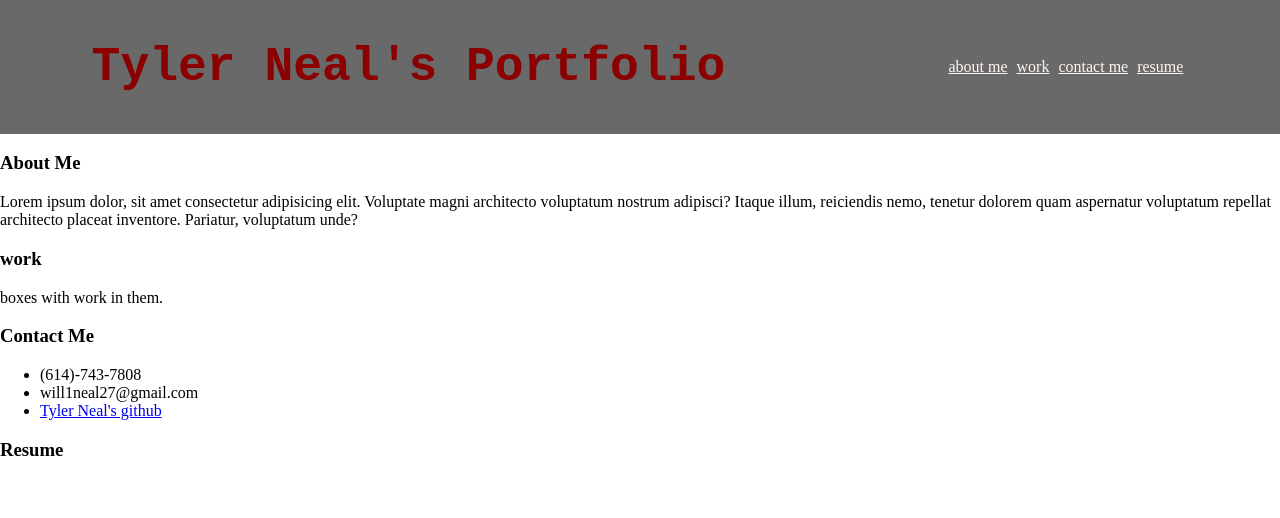
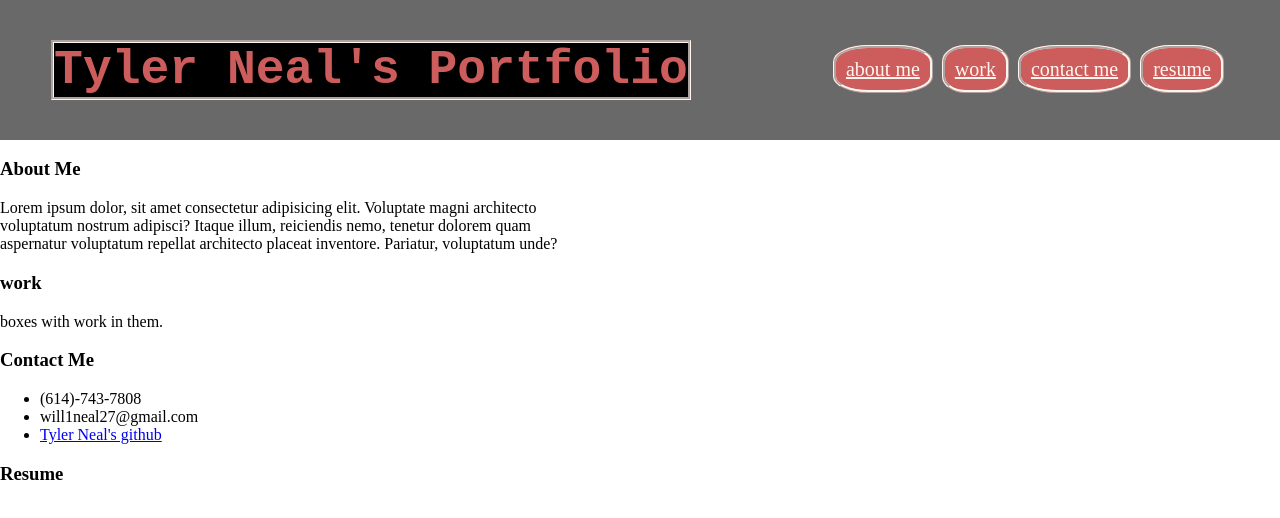
Before and after one commit to tylerneal27/Tyler-neals-portfolio, a plain HTML site: page index.html in a window 1280 px wide. Drawn offline with Linux system fonts and the light colour scheme.

Commit message:
html changed p tag to article tag and added some css changes

```diff
--- a/assets/style.css
+++ b/assets/style.css
@@ -1,3 +1,6 @@
+* {
+    --light: indianred;
+}
 body {
     margin: 0%;
     padding: 0%;
@@ -7,17 +10,31 @@ nav {
     display: flex;
     justify-content: space-around;
     background-color: dimgrey;
-    color: darkred;
+    color: var(--light);
 }
 nav h1 {
     font-size: 300%;
     font-family: 'Courier New', Courier, monospace;
+    border-style: groove;
+    border-color: seashell;
+    background-color: black;
 }
 nav a {
     margin-right: 5px;
+    font-size: 125%;
     color: seashell;
+    background-color: var(--light);
+    border-radius: 35%;
+    padding: 10px;
+    border-style: ridge;
+    border-color: seashell;
 }
 nav a:hover {
     background-color: black;
     color: blueviolet;
 }
+p {
+    display: flex;
+    width: clamp(45ch, 50%, 75ch);
+    justify-content: center;
+}
--- a/index.html
+++ b/index.html
@@ -11,7 +11,7 @@
     <nav>
             <h1>Tyler Neal's Portfolio</h1>
             <ul>
-                <a href="#about me"> about me</a>
+                <a href="./about me"> about me</a>
                 <a href="work"> work</a>
                 <a href="contact me"> contact me</a>
                 <a href="resume"> resume</a>
@@ -23,7 +23,8 @@
     </section>
     <section>
         <h3>work</h3>
-        <p>boxes with work in them.</p>
+        <article>boxes with work in them.
+        </article>
     </section>
     <section>
         <h3>Contact Me</h3>
```
